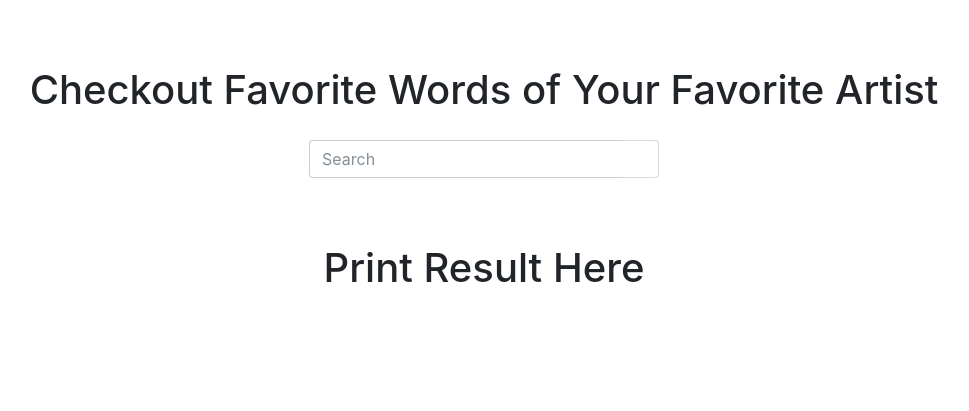
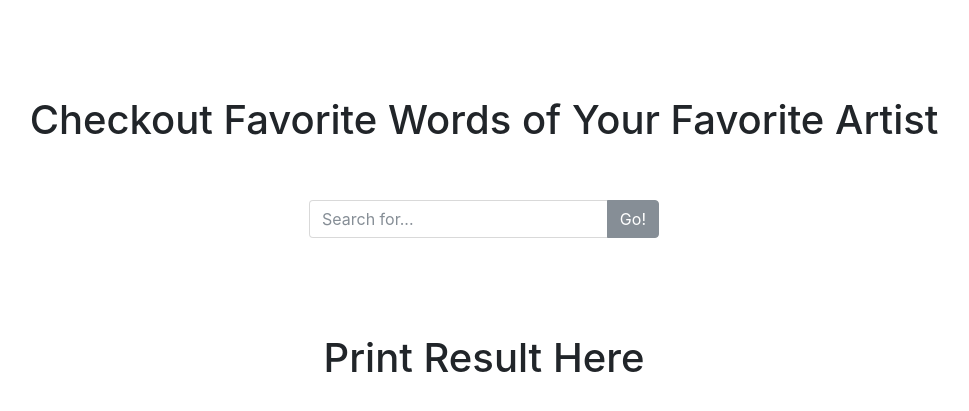
Before and after one commit to jerrysong/lyrics_project, a Flask app: page / in a window 1280 px wide. Shown: the part 56-467 px from the top of the page, without its empty margins (156-1125 px from the left). Run offline with Flask 2, Linux system fonts and the light colour scheme; some libraries are stand-ins or nearby versions.

Commit message:
update front end

```diff
--- a/app/server.py
+++ b/app/server.py
@@ -16,11 +16,11 @@ app = Server('Lyrics Web App')
 def hello():
     return flask.render_template('index.html')
 
-@app.route('/<path:path>')
+@app.route('/static/<path:path>')
 def send_static(path):
     split_path = path.split('/')
     path, filename = os.path.join(*split_path[:-1]), split_path[-1]
-    return flask.send_from_directory(os.path.join('static', path), filename)
+    return flask.send_from_directory(path, filename)
 
 @app.route('/check', methods=['POST'])
 def check_artists():
--- a/app/static/css/main.css
+++ b/app/static/css/main.css
@@ -1,15 +1,3 @@
-.stylish-input-group .input-group-addon {
-    background: white !important;
+.top-buffer {
+    margin-top:50px;
 }
-.stylish-input-group .form-control {
-    border-right:0;
-    box-shadow:0 0 0;
-    border-color:#ccc;
-}
-.stylish-input-group button {
-    border:0;
-    background:transparent;
-}
-.top-buffer {
-    margin-top:20px;
-}
--- a/app/templates/index.html
+++ b/app/templates/index.html
@@ -12,19 +12,19 @@
 
     <!-- Bootstrap core CSS -->
     <link href="https://cdnjs.cloudflare.com/ajax/libs/twitter-bootstrap/4.0.0-beta/css/bootstrap.min.css" rel="stylesheet">
-    <link href="css/main.css" rel="stylesheet">
+    <link href="static/css/main.css" rel="stylesheet">
 
     <!-- Custom styles for this template -->
     <style>
         body {
             padding-top: 54px;
         }
+
         @media (min-width: 992px) {
             body {
                 padding-top: 56px;
             }
         }
-
     </style>
 
 </head>
@@ -68,13 +68,11 @@
         </div>
         <div class="row top-buffer">
             <div class="col-lg-4"></div>
-        <div class="col-lg-4 text-center">
-            <div class="input-group stylish-input-group">
-                <input type="text" class="form-control" placeholder="Search">
-                <span class="input-group-addon">
-                    <button type="submit">
-                        <span class="glyphicon glyphicon-search"></span>
-                    </button>
+            <div class="col-lg-4">
+                <div class="input-group">
+                    <input type="text" class="form-control" placeholder="Search for...">
+                    <span class="input-group-btn">
+                        <button class="btn btn-secondary" type="button">Go!</button>
                     </span>
                 </div>
             </div>
@@ -90,7 +88,7 @@
     <!-- Bootstrap core JavaScript -->
     <script src="https://cdnjs.cloudflare.com/ajax/libs/jquery/3.2.1/jquery.min.js"></script>
     <script src="https://maxcdn.bootstrapcdn.com/bootstrap/4.0.0-beta.2/js/bootstrap.bundle.min.js"></script>
-    <script src="js/main.js"></script>
+    <script src="static/js/main.js"></script>
 
 </body>
 
```
Also changed, not shown: 1 other file. Lines whose indentation alone changed are shown as unchanged.
